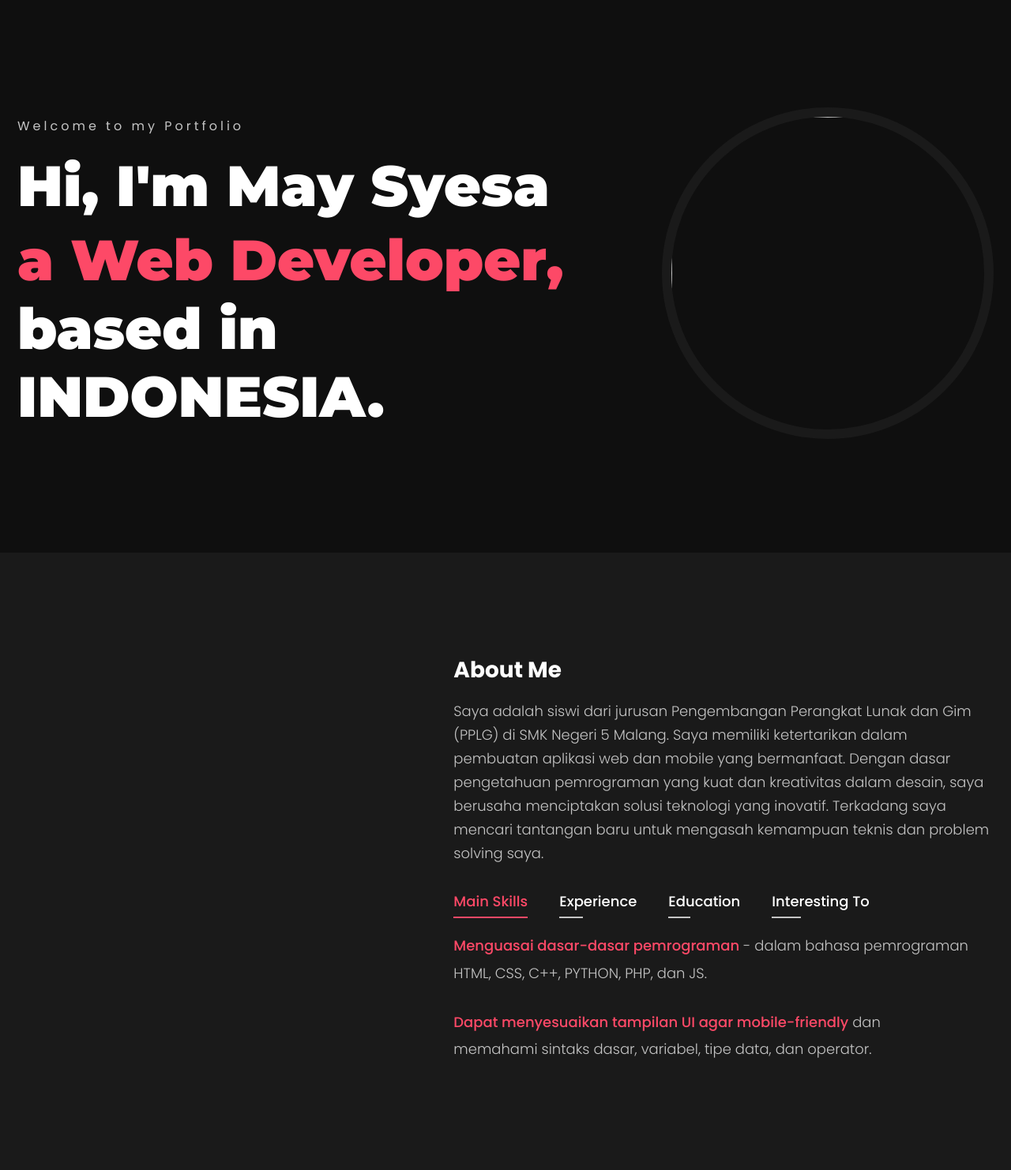
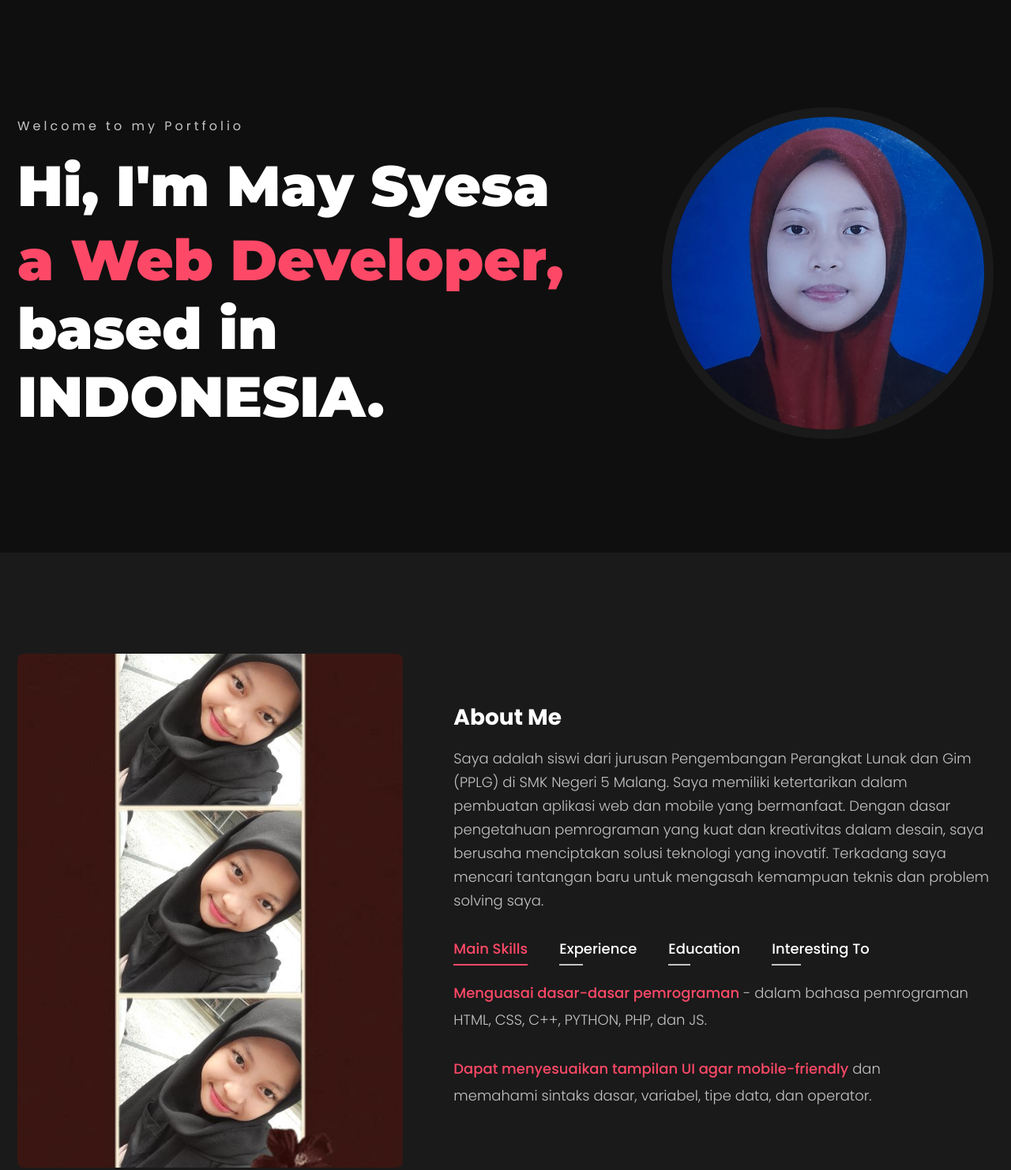
Before and after one commit to mayseaaaa/mayseaaaa.github.io, a plain HTML site: page cbb.html in a window 1280 px wide. Shown: the part 120-1602 px from the top of the page at 79% size. Drawn offline with nearby package versions, Linux system fonts and the light colour scheme.

Commit message:
Update cbb.html

```diff
--- a/cbb.html
+++ b/cbb.html
@@ -58,14 +58,14 @@
             <h1 class="home__title">Hi, I'm May Syesa <span>a Web Developer,</span> based in INDONESIA.</h1>
           </div>
 
-          <img src="img/mayphoto.jpg" alt="" class="home__img" />
+          <img src="mayphoto.jpg" alt="" class="home__img" />
         </div>
       </section>
 
       <!-- ABOUT -->
       <section class="about section" id="about">
         <div class="about__container container grid">
-          <img src="img/photo_about.jpg" alt="" class="about__img" />
+          <img src="photo_about.jpg" alt="" class="about__img" />
 
           <div class="about__content">
             <h2 class="section__title">About Me</h2>
@@ -230,7 +230,7 @@
             </form>
           </div>
 
-          <img src="img/contact.jpg" alt="" class="contact__img" />
+          <img src="contact.jpg" alt="" class="contact__img" />
         </div>
       </section>
     </main>
```
